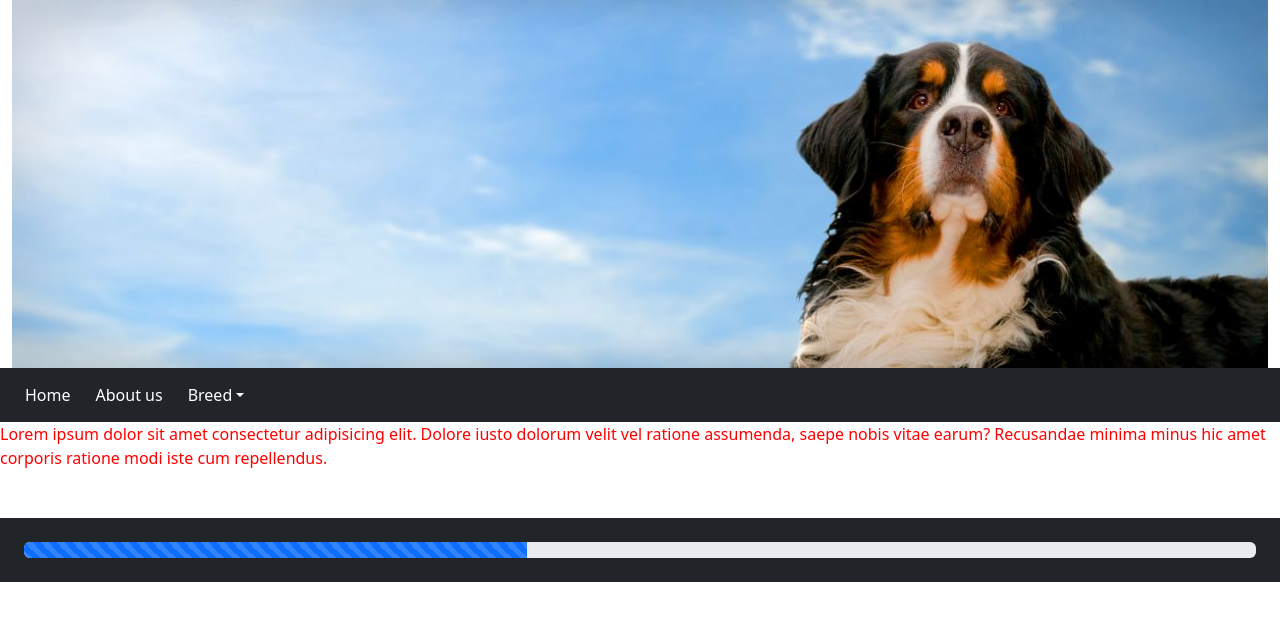
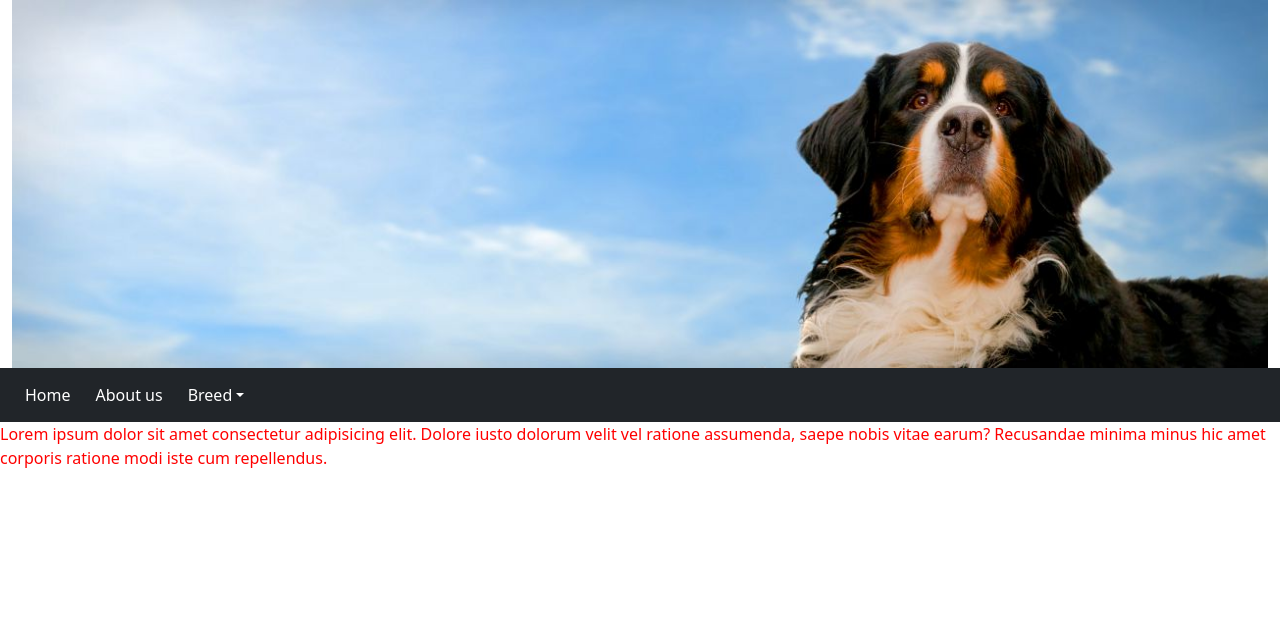
Before and after one commit to prncss130917/testing, a plain HTML site: page index.html in a window 1280 px wide. Drawn offline with nearby package versions, Linux system fonts and the light colour scheme.

Commit message:
First commit in branch

```diff
--- a/index.html
+++ b/index.html
@@ -55,17 +55,6 @@
 
 
 
-<footer>
-</div>
-<div class="mt-5 p-4 bg-dark text-white text-center">
-
-    <div id="prg" class="progress">
-        <div class="progress-bar progress-bar-striped" style="width:10%"></div>
-      </div>
-
-</div>
-</footer>
-
 <!--ToolTip-->
 <script>
     var tooltipTriggerList = [].slice.call(document.querySelectorAll('[data-bs-toggle="tooltip"]'))
```
